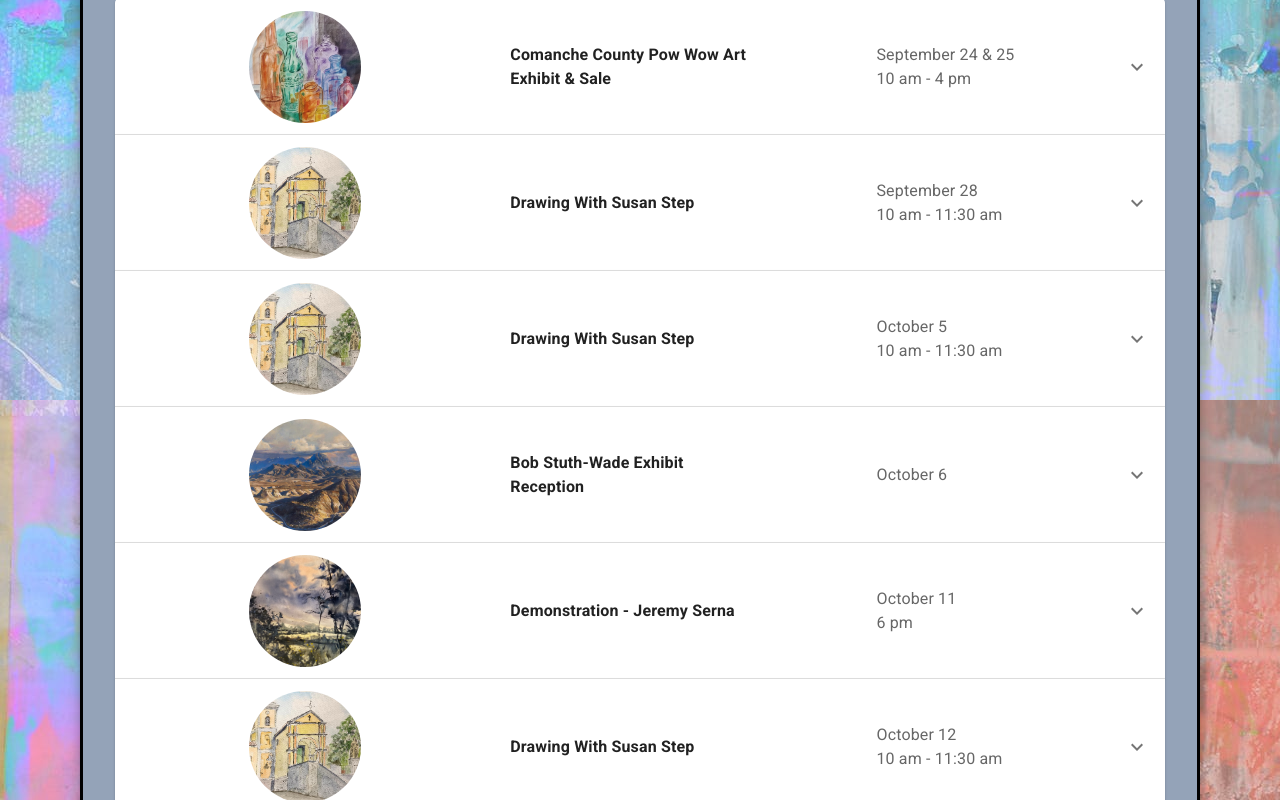
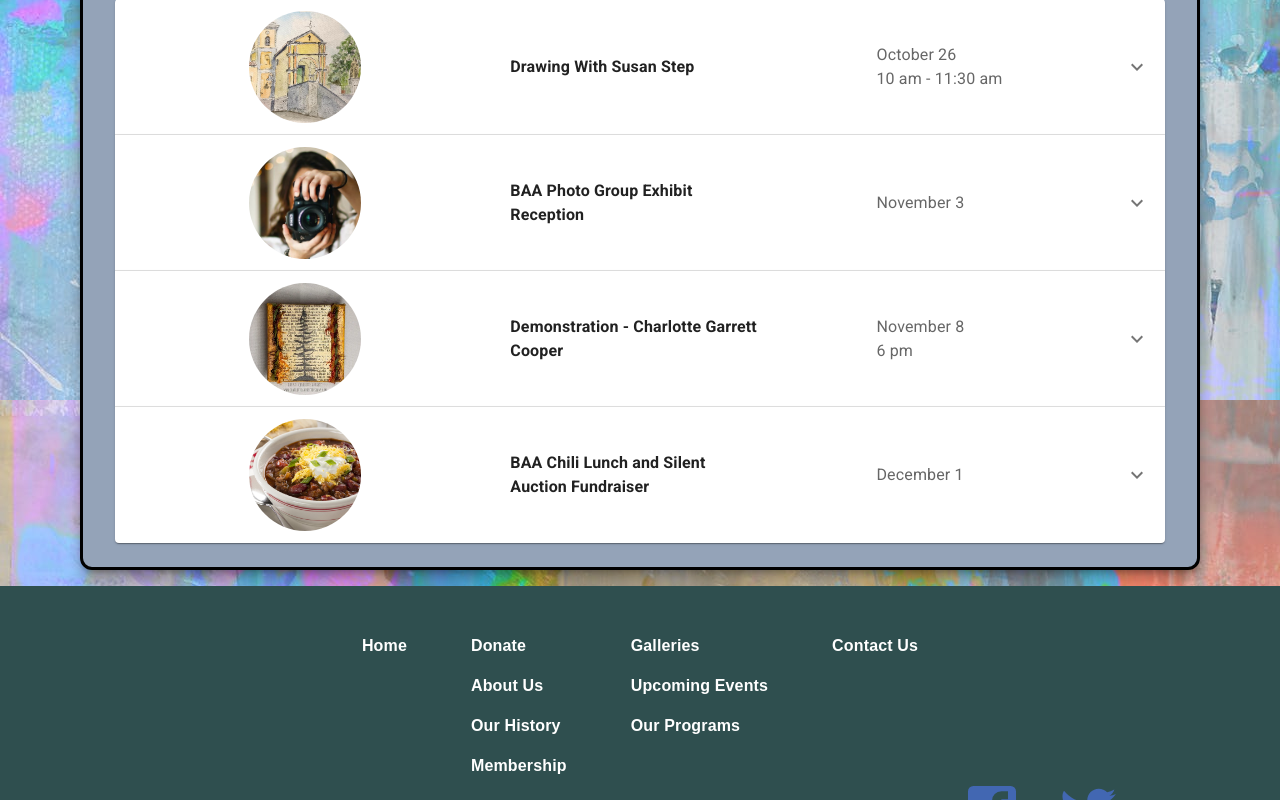
Before and after one commit to Jonathan-Day-Dev/bwd-art, a React (Create React App) app: page /event in a window 1280 px wide. Shown: the part 900-1700 px from the top of the page. Built offline with nearby package versions, Linux system fonts and the light colour scheme.

Commit message:
get event_data to date

```diff
--- a/src/components/Event/components/event_data.js
+++ b/src/components/Event/components/event_data.js
@@ -1,9 +1,9 @@
-import bobsw from "../../../assets/bobsw.jpg";
+// import bobsw from "../../../assets/bobsw.jpg";
 import camera from "../../../assets/camera.jpg";
 import chili from "../../../assets/chili.jpg";
-import jserna from "../../../assets/jsernaart.jpg";
+// import jserna from "../../../assets/jsernaart.jpg";
 import charlotte from "../../../assets/charlotte.jpg";
-import powwow from "../../../assets/pow_wow.jpg";
+// import powwow from "../../../assets/pow_wow.jpg";
 import stepart from "../../../assets/susan_step.jpg";
 // import {Link} from "react-router-dom";
 
@@ -29,83 +29,83 @@ const events = [
   //   time: "6 pm",
   //   // img: boyd,
   // },
-  {
-    title: "Comanche County Pow Wow Art Exhibit & Sale",
-    description: "The exhibit will be held at 100 Indian Creek Drive, at the Comanche Community Center. Registration will be Thursday, September 22 from noon to 6 pm at the Community Center. Limit 5 entries per exhibitor. Entries may be no larger than 30\"*40\" or 140 linear inches. Checkout will be on Sunday, from 4 pm - 5 pm. There will be several cash awards - Best of Show ($300), Best of Professional ($100), Best of Advanced ($100), Best of Novice ($100), & Best of Show for Youth ($50)",
-    date: "September 24 & 25",
-    time: "10 am - 4 pm",
-    price: "Adults: $10 / Grades 12 & under: $3",
-    instructor: {
-      name: "Paula Vaughn / Susan Step",
-      phone: "325-356-5324 / 254-842-4676",
-      isInstructor: false
-    },
-    img: powwow
-  },
-  {
-    title: "Drawing With Susan Step",
-    description: "Want to learn to draw? Or do you draw and want to improve your skills? Join Susan Step in her weekly drawing classes at the Art Center! The only supplies that you'll need are a sketch pad and a pencil. We encourage students to preregister by calling the Art Center, though it isn't necessary.",
-    date: "September 28",
-    time: "10 am - 11:30 am",
-    price: "$20 per session",
-    instructor: {
-      name: "Susan Step",
-      phone: "254-842-4676",
-      isInstructor: true
-    },
-    img: stepart
-  },
-  {
-    title: "Drawing With Susan Step",
-    description: "Want to learn to draw? Or do you draw and want to improve your skills? Join Susan Step in her weekly drawing classes at the Art Center! The only supplies that you'll need are a sketch pad and a pencil. We encourage students to preregister by calling the Art Center, though it isn't necessary.",
-    date: "October 5",
-    time: "10 am - 11:30 am",
-    price: "$20 per session",
-    instructor: {
-      name: "Susan Step",
-      phone: "254-842-4676",
-      isInstructor: true
-    },
-    img: stepart
-  },
-  {
-    title: "Bob Stuth-Wade Exhibit Reception",
-    date: "October 6",
-    img: bobsw,
-  },
-  {
-    title: "Demonstration - Jeremy Serna",
-    // description: "Scott will be demonstrating how to edit and post personal videos online using free apps",
-    date: "October 11",
-    time: "6 pm",
-    img: jserna,
-  },
-  {
-    title: "Drawing With Susan Step",
-    description: "Want to learn to draw? Or do you draw and want to improve your skills? Join Susan Step in her weekly drawing classes at the Art Center! The only supplies that you'll need are a sketch pad and a pencil. We encourage students to preregister by calling the Art Center, though it isn't necessary.",
-    date: "October 12",
-    time: "10 am - 11:30 am",
-    price: "$20 per session",
-    instructor: {
-      name: "Susan Step",
-      phone: "254-842-4676",
-      isInstructor: true
-    },
-    img: stepart
-  },
-  {
-    title: "Drawing With Susan Step",
-    description: "Want to learn to draw? Or do you draw and want to improve your skills? Join Susan Step in her weekly drawing classes at the Art Center! The only supplies that you'll need are a sketch pad and a pencil. We encourage students to preregister by calling the Art Center, though it isn't necessary.",
-    date: "October 19",
-    time: "10 am - 11:30 am",
-    price: "$20 per session",
-    instructor: {
-      name: "Susan Step",
-      phone: "254-842-4676",
-      isInstructor: true
-    },
-    img: stepart
-  },
+  // {
+  //   title: "Comanche County Pow Wow Art Exhibit & Sale",
+  //   description: "The exhibit will be held at 100 Indian Creek Drive, at the Comanche Community Center. Registration will be Thursday, September 22 from noon to 6 pm at the Community Center. Limit 5 entries per exhibitor. Entries may be no larger than 30\"*40\" or 140 linear inches. Checkout will be on Sunday, from 4 pm - 5 pm. There will be several cash awards - Best of Show ($300), Best of Professional ($100), Best of Advanced ($100), Best of Novice ($100), & Best of Show for Youth ($50)",
+  //   date: "September 24 & 25",
+  //   time: "10 am - 4 pm",
+  //   price: "Adults: $10 / Grades 12 & under: $3",
+  //   instructor: {
+  //     name: "Paula Vaughn / Susan Step",
+  //     phone: "325-356-5324 / 254-842-4676",
+  //     isInstructor: false
+  //   },
+  //   img: powwow
+  // },
+  // {
+  //   title: "Drawing With Susan Step",
+  //   description: "Want to learn to draw? Or do you draw and want to improve your skills? Join Susan Step in her weekly drawing classes at the Art Center! The only supplies that you'll need are a sketch pad and a pencil. We encourage students to preregister by calling the Art Center, though it isn't necessary.",
+  //   date: "September 28",
+  //   time: "10 am - 11:30 am",
+  //   price: "$20 per session",
+  //   instructor: {
+  //     name: "Susan Step",
+  //     phone: "254-842-4676",
+  //     isInstructor: true
+  //   },
+  //   img: stepart
+  // },
+  // {
+  //   title: "Drawing With Susan Step",
+  //   description: "Want to learn to draw? Or do you draw and want to improve your skills? Join Susan Step in her weekly drawing classes at the Art Center! The only supplies that you'll need are a sketch pad and a pencil. We encourage students to preregister by calling the Art Center, though it isn't necessary.",
+  //   date: "October 5",
+  //   time: "10 am - 11:30 am",
+  //   price: "$20 per session",
+  //   instructor: {
+  //     name: "Susan Step",
+  //     phone: "254-842-4676",
+  //     isInstructor: true
+  //   },
+  //   img: stepart
+  // },
+  // {
+  //   title: "Bob Stuth-Wade Exhibit Reception",
+  //   date: "October 6",
+  //   img: bobsw,
+  // },
+  // {
+  //   title: "Demonstration - Jeremy Serna",
+  //   // description: "Scott will be demonstrating how to edit and post personal videos online using free apps",
+  //   date: "October 11",
+  //   time: "6 pm",
+  //   img: jserna,
+  // },
+  // {
+  //   title: "Drawing With Susan Step",
+  //   description: "Want to learn to draw? Or do you draw and want to improve your skills? Join Susan Step in her weekly drawing classes at the Art Center! The only supplies that you'll need are a sketch pad and a pencil. We encourage students to preregister by calling the Art Center, though it isn't necessary.",
+  //   date: "October 12",
+  //   time: "10 am - 11:30 am",
+  //   price: "$20 per session",
+  //   instructor: {
+  //     name: "Susan Step",
+  //     phone: "254-842-4676",
+  //     isInstructor: true
+  //   },
+  //   img: stepart
+  // },
+  // {
+  //   title: "Drawing With Susan Step",
+  //   description: "Want to learn to draw? Or do you draw and want to improve your skills? Join Susan Step in her weekly drawing classes at the Art Center! The only supplies that you'll need are a sketch pad and a pencil. We encourage students to preregister by calling the Art Center, though it isn't necessary.",
+  //   date: "October 19",
+  //   time: "10 am - 11:30 am",
+  //   price: "$20 per session",
+  //   instructor: {
+  //     name: "Susan Step",
+  //     phone: "254-842-4676",
+  //     isInstructor: true
+  //   },
+  //   img: stepart
+  // },
   {
     title: "Drawing With Susan Step",
     description: "Want to learn to draw? Or do you draw and want to improve your skills? Join Susan Step in her weekly drawing classes at the Art Center! The only supplies that you'll need are a sketch pad and a pencil. We encourage students to preregister by calling the Art Center, though it isn't necessary.",
```
